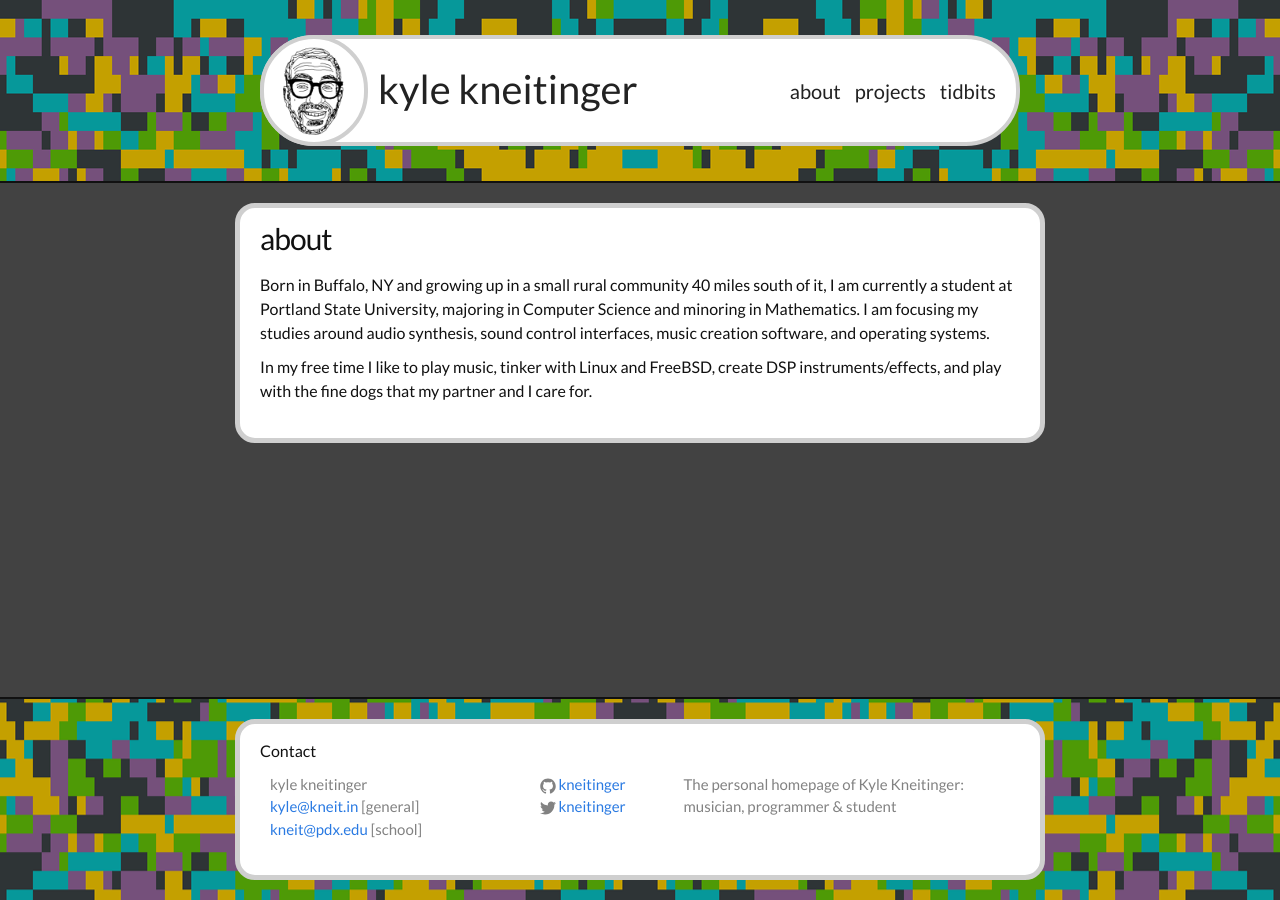
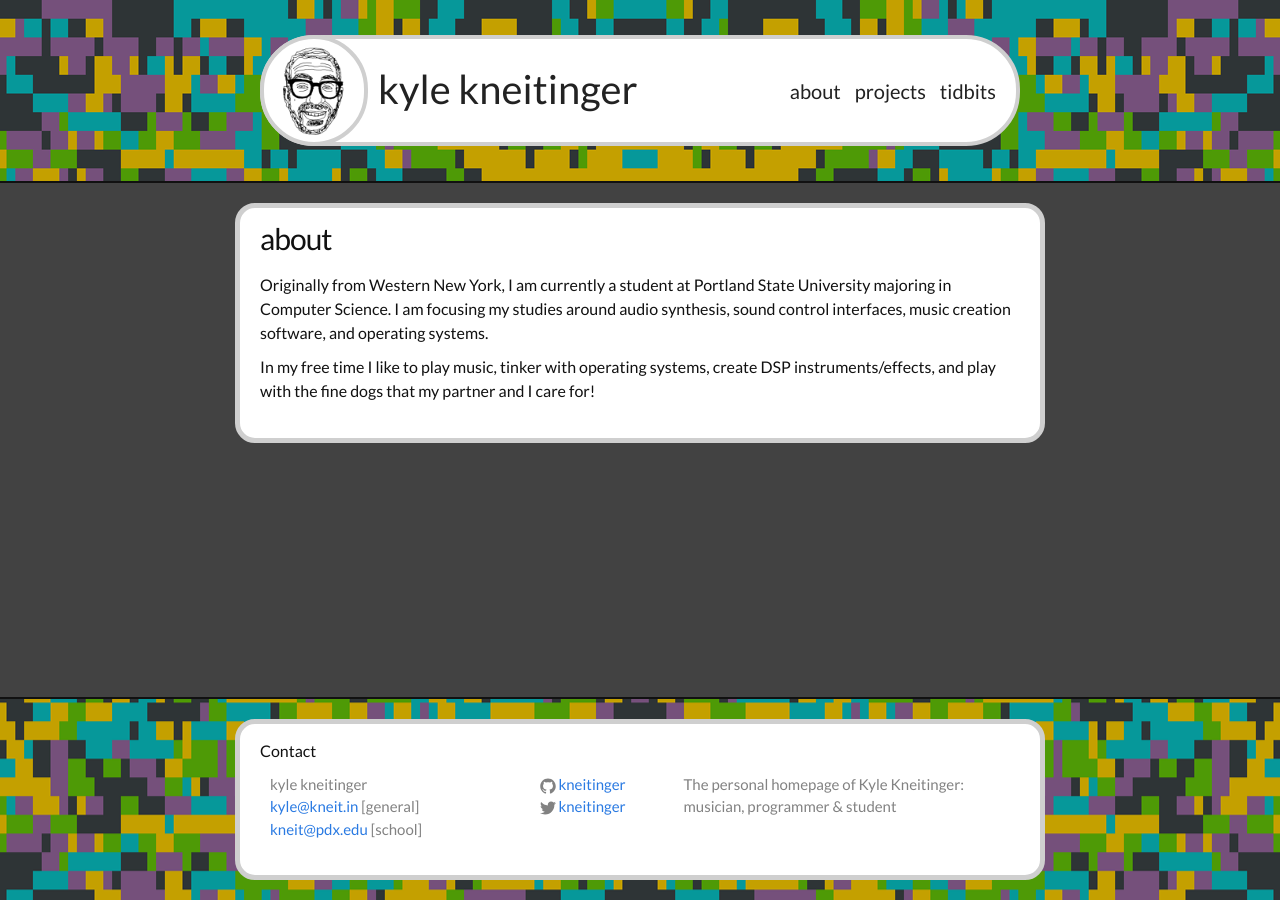
Before and after one commit to kneitinger/kneitinger.github.io, a Jekyll site: the page built from about.md, in a window 1280 px wide. Built offline with Jekyll 4.4.1, drawn with Linux system fonts in a browser that asks for light colours; some web fonts are replaced.

Commit message:
lang of about

```diff
--- a/about.md
+++ b/about.md
@@ -4,11 +4,11 @@ title: about
 permalink: /about/
 ---
 
-Born in Buffalo, NY and growing up in a small rural community 40 miles south of
-it, I am currently a student at Portland State University, majoring in Computer
-Science and minoring in Mathematics. I am focusing my studies around audio
+
+Originally from Western New York, I am currently a student at Portland State University majoring in Computer
+Science. I am focusing my studies around audio
 synthesis, sound control interfaces, music creation software, and operating systems.
 
-In my free time I like to play music, tinker with Linux and FreeBSD,
+In my free time I like to play music, tinker with operating systems,
 create DSP instruments/effects,
-and play with the fine dogs that my partner and I care for.
+and play with the fine dogs that my partner and I care for!
```
Also changed, not shown: _posts/2015-10-19-rofi.markdown (added, +11 -0 lines).
